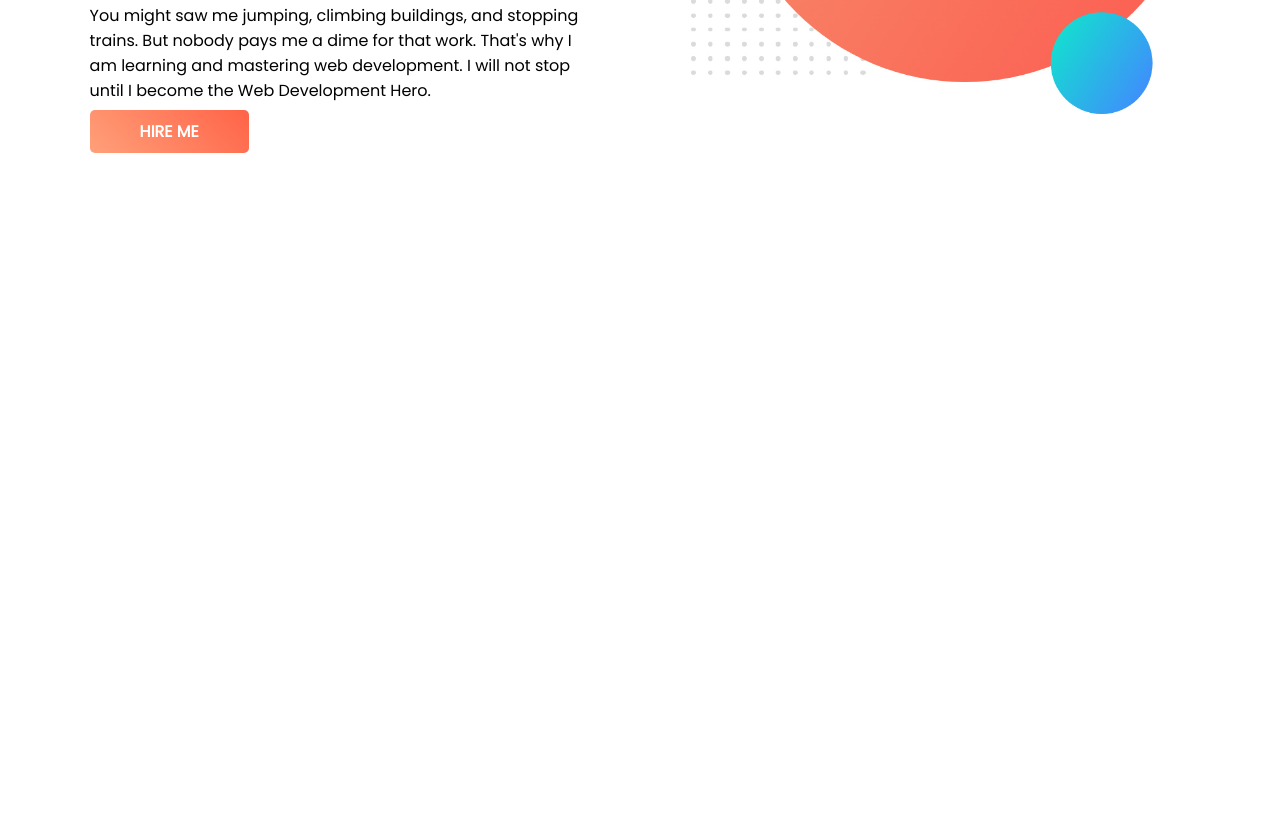
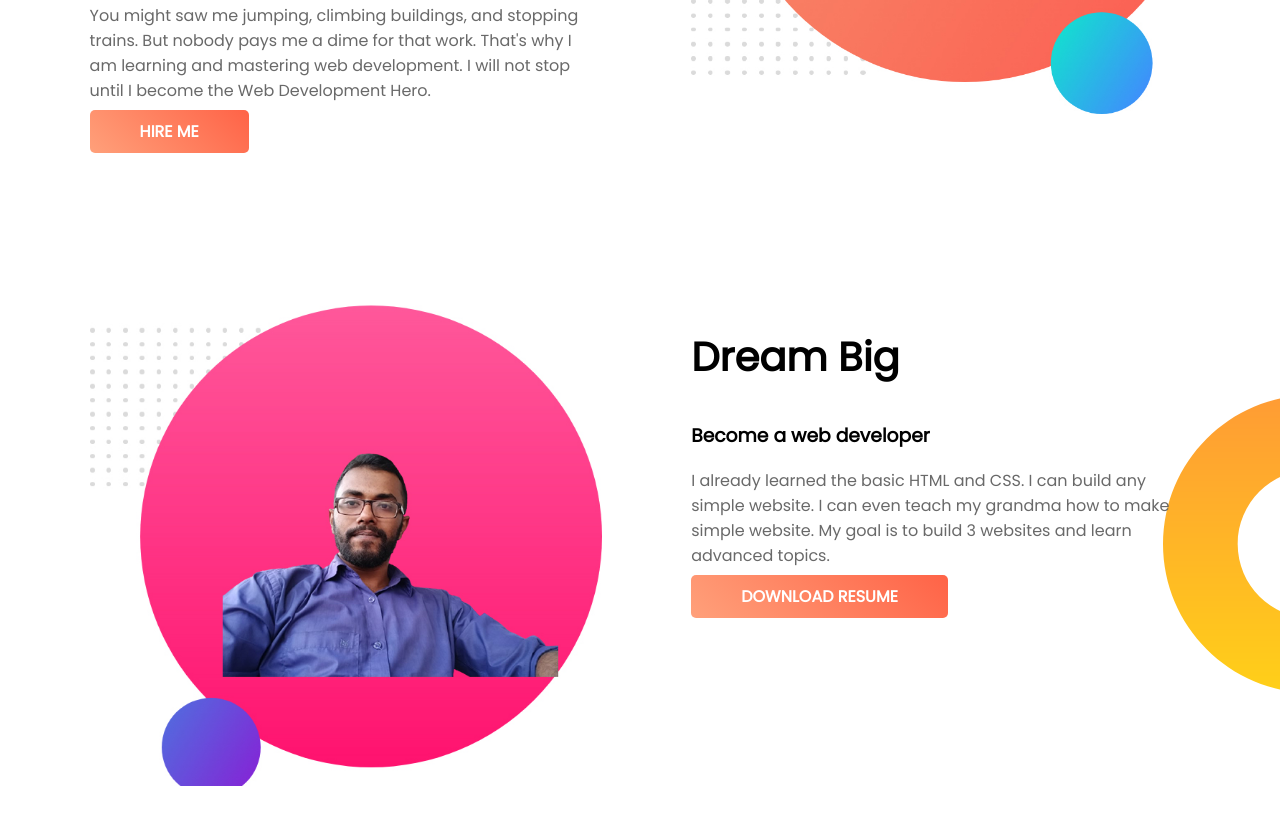
Before and after one commit to Amitgoswami23/Portfolio, a plain HTML site: page Portfolio/index.html in a window 1280 px wide. Shown: the part 394-1218 px from the top of the page. Before the commit the page ends 800 px from the top, so only its background shows below. Drawn offline with Linux system fonts and the light colour scheme.

Commit message:
dream area

```diff
--- a/Portfolio/index.html
+++ b/Portfolio/index.html
@@ -23,5 +23,19 @@
         <img src="images/bg.jpg" alt="">
     </div>
    </section>
+
+
+   <section class="dream-area">
+       <div class="half-width">
+            <img src="images/3.jpg" alt="">
+       </div>
+
+       <div class="half-width">
+            <h2>Dream Big</h2>
+            <h3>Become a web developer</h3>
+            <p>I already learned the basic HTML and CSS. I can build any simple website. I can even teach my grandma how to make simple website. My goal is to build 3 websites and learn advanced topics.</p>
+            <a class="anchor-button" href="">DOWNLOAD RESUME</a>
+        </div>
+   </section>
 </body>
 </html>
--- a/Portfolio/style.css
+++ b/Portfolio/style.css
@@ -22,6 +22,7 @@ h1 span{
 }
 section{
     display: flex;
+    margin-bottom: 150px;
 }
 
 .half-width{
@@ -39,3 +40,27 @@ section{
     background-image: url("images/top-banner.png");
     background-repeat: no-repeat;
 }
+
+p{
+    color: dimgray;
+}
+
+.dream-area{
+    background-image:url("images/dream-bg.png");
+    background-repeat: no-repeat;
+    background-position: right;
+}
+
+.anchor-button{
+    text-decoration:none;
+    background: linear-gradient(45deg, lightsalmon, tomato);
+    border-radius: 5px;
+    padding: 10px 50px;
+    color: white;
+    font-weight: 700;
+
+}
+
+h2{
+    font-size: 40px;
+}
```
Also changed, not shown: Portfolio/images/3.jpg (added), Portfolio/images/me.png (added), Portfolio/images/my-bg2.jpg (deleted).
